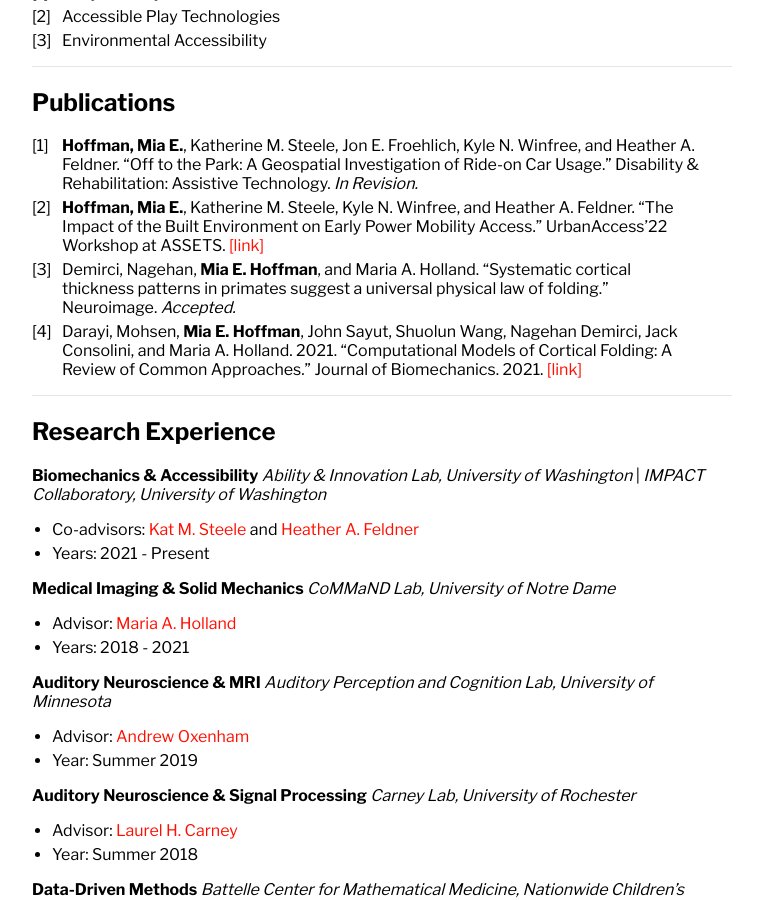
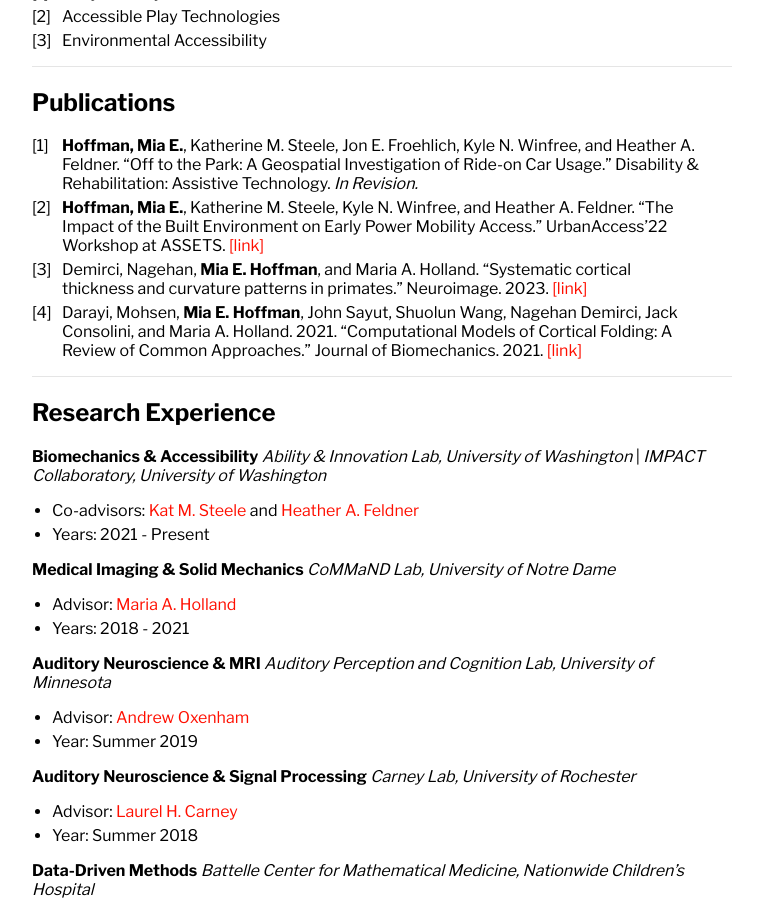
Before and after one commit to miahoffmannd/miahoffmannd.github.io, a Jekyll site: the page built from index.md, in a window 1280 px wide and 900 px high, scrolled down 512 px. Shown: the whole window, without its empty margins (258-1021 px from the left). Built offline with Jekyll 4.4.1, drawn with Linux system fonts in a browser that asks for light colours; our own code applies the rules of GitHub Pages for plain Markdown files.

Commit message:
Update index.md

```diff
--- a/index.md
+++ b/index.md
@@ -18,7 +18,7 @@ I am a second-year NSF GRFP Ph.D. Student in the Department of Mechanical Engine
 
 1. **Hoffman, Mia E.**, Katherine M. Steele, Jon E. Froehlich, Kyle N. Winfree, and Heather A. Feldner.  “Off to the Park: A Geospatial Investigation of Ride-on Car Usage.” Disability & Rehabilitation: Assistive Technology. _In Revision._
 2. **Hoffman, Mia E.**, Katherine M. Steele, Kyle N. Winfree, and Heather A. Feldner.  “The Impact of the Built Environment on Early Power Mobility Access.” UrbanAccess’22 Workshop at ASSETS. [[link]](https://accessiblecities.github.io/UrbanAccess2022/#accepted-papers)
-3. Demirci, Nagehan, **Mia E. Hoffman**, and Maria A. Holland. “Systematic cortical thickness patterns in primates suggest a universal physical law of folding.” Neuroimage. _Accepted._
+3. Demirci, Nagehan, **Mia E. Hoffman**, and Maria A. Holland. “Systematic cortical thickness and curvature patterns in primates.” Neuroimage. 2023. [[link]](https://doi.org/10.1016/j.neuroimage.2023.120283)
 4. Darayi, Mohsen, **Mia E. Hoffman**, John Sayut, Shuolun Wang, Nagehan Demirci, Jack Consolini, and Maria A. Holland. 2021. “Computational Models of Cortical Folding: A Review of Common Approaches.” Journal of Biomechanics. 2021. [[link]](https://doi.org/10.1016/j.jbiomech.2021.110851)
 
 ---
```
